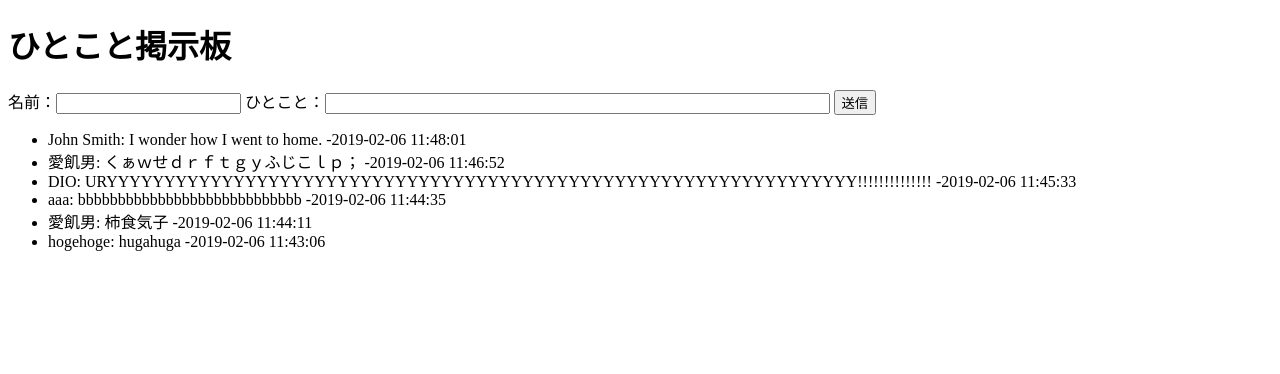
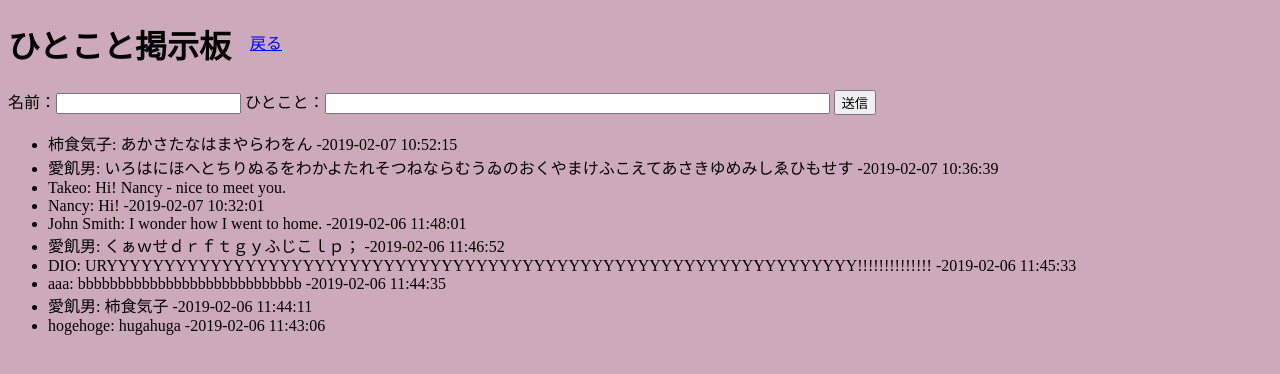
Before and after one commit to itachi-P/PHP_TODOList, a PHP site: page /samples/bbs.php in a window 1280 px wide. Shown: the top 374 px of the page. Run offline with PHP 8.4, Linux system fonts and the light colour scheme.

Commit message:
Last version before introduction of XAMPP and RDBMS.

```diff
--- a/samples/bbs.php
+++ b/samples/bbs.php
@@ -81,8 +81,10 @@ if (is_readable($filename) === TRUE) {
     <meta charset="UTF-8">
     <title>ひとこと掲示板</title>
 </head>
-<body>
+<body style="background-color:#cab">
     <h1>ひとこと掲示板</h1>
+
+    <a style="margin-bottom:20px;position:absolute;left:250px;top:30px;" href="samples-index.html">戻る</a>
 
     <form action="bbs.php" method="post">
         <?php if (count($errors) > 0) { ?>
--- a/samples/bbs.txt
+++ b/samples/bbs.txt
@@ -4,3 +4,7 @@ aaa,bbbbbbbbbbbbbbbbbbbbbbbbbbbb,2019-02-06 11:44:35
 DIO,URYYYYYYYYYYYYYYYYYYYYYYYYYYYYYYYYYYYYYYYYYYYYYYYYYYYYYYYYYYYYYYYYY!!!!!!!!!!!!!!,2019-02-06 11:45:33
 愛飢男,くぁｗせｄｒｆｔｇｙふじこｌｐ；,2019-02-06 11:46:52
 John Smith,I wonder how I went to home.,2019-02-06 11:48:01
+Nancy,Hi!,2019-02-07 10:32:01
+Takeo,Hi! Nancy, nice to meet you.,2019-02-07 10:34:22
+愛飢男,いろはにほへとちりぬるをわかよたれそつねならむうゐのおくやまけふこえてあさきゆめみしゑひもせす,2019-02-07 10:36:39
+柿食気子,あかさたなはまやらわをん,2019-02-07 10:52:15
--- a/samples/samples-index.html
+++ b/samples/samples-index.html
@@ -16,9 +16,10 @@
 		</li>
 		<li>
 			<h3><a href="DQB.php">RPG戦闘ゲーム</a></h3>
-			<h4><a href="DQB.txt">RPG戦闘ゲーム用ログ</a></h4>
+			<h4><a href="DQB.log">RPG戦闘ゲーム用ログ</a></h4>
 		</li>
 	</ol>
 	<hr>
+	<a href="../index.html">戻る</a>
 </body>
 </html>
```
Also changed, not shown: 2 other files.
